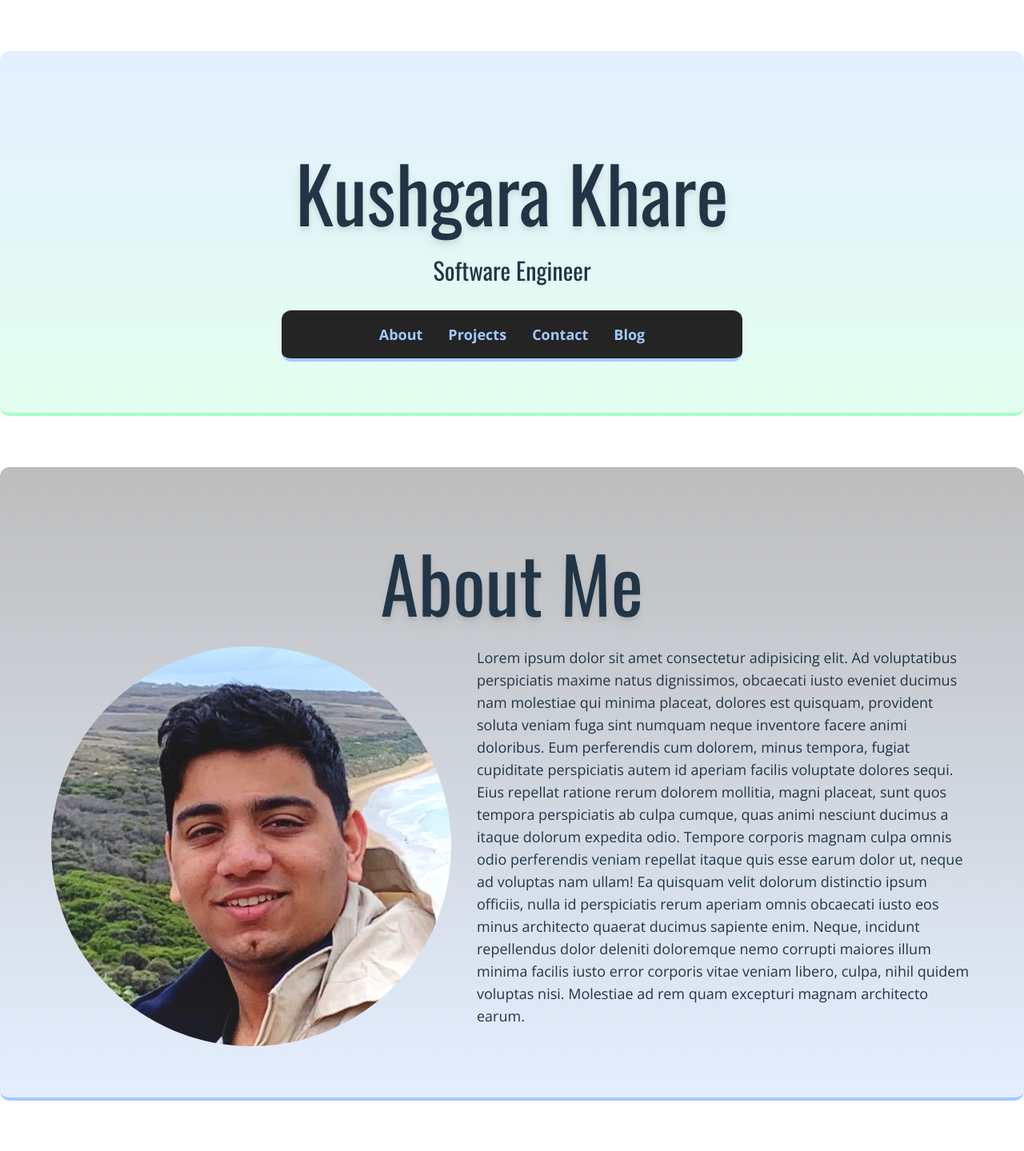
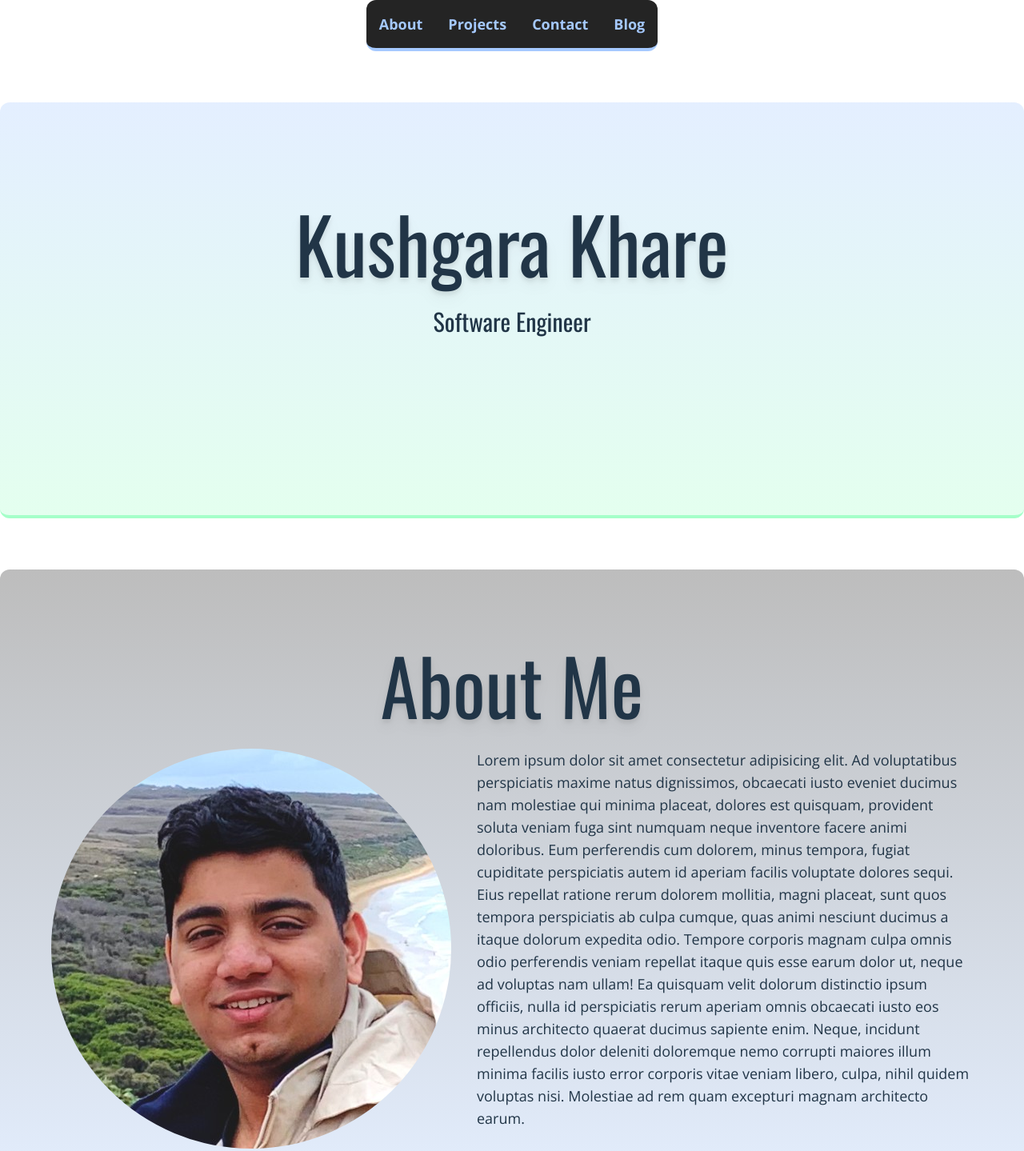
Before and after one commit to KushagraKha/KushagraKha.github.io, a website built with Vite: page index.html in a window 1280 px wide. Shown: the top 1439 px of the page at 80% size. Built offline with nearby package versions, Linux system fonts and the light colour scheme; animation ran at ten frames a second.

Commit message:
made the canvas sticky and also made it fit the viewport exactly

```diff
--- a/index.html
+++ b/index.html
@@ -6,28 +6,32 @@
   <link rel="icon" type="image/svg+xml" href="/vite.svg" />
   <meta name="viewport" content="width=device-width, initial-scale=1.0" />
   <script type="module" src="/src/main.js"></script>
-  <title>Vite App</title>
+  <title>Kushagra's Portfolio</title>
 </head>
 
 <body>
+  <div class="sticky top-0 z-10">
+    <ul class="flex w-full justify-center items-center gap-8 bg-black p-4 rounded-xl shadow-blue/50 border-b-4 border-blue">
+      <li class="text-lg"><a href="#About" class="text-blue font-bold hover:underline hover:text-green decoration-4 underline-offset-4">About</a></li>
+      <li class="text-lg"><a href="#Projects" class="text-blue font-bold hover:underline hover:text-green decoration-4 underline-offset-4">Projects</a></li>
+      <li class="text-lg"><a href="#Contact" class="text-blue font-bold hover:underline hover:text-green decoration-4 underline-offset-4">Contact</a></li>
+      <li class="text-lg"><a href="#Blog" class="text-blue font-bold hover:underline hover:text-green decoration-4 underline-offset-4">Blog</a></li>
+    </ul>
+  </div>
+
   <div style="
       -webkit-backdrop-filter: blur(10px); backdrop-filter: blur(10px); z-index: 1;"
-    class=" bg-gradient-to-b from-blue/30 to-green/30 max-w-screen-xl p-16 mx-auto my-16 z-1 rounded-xl border-b-4 border-green">
+    class=" bg-gradient-to-b from-blue/30 to-green/30 max-w-screen-xl p-16 mx-auto my-16 rounded-xl border-b-4 border-green">
     <div class="flex flex-col justify-center items-center gap-8 mx-auto pt-16 bg-black-800 w-1/2">
       <h1 class="text-8xl drop-shadow-lg shadow-blue">Kushgara Khare</h1>
       <h2 class="text-3xl">Software Engineer</h2>
-      <ul class="flex w-full justify-center items-center gap-8 bg-black p-4 rounded-xl shadow-blue/50 border-b-4 border-blue">
-        <li class="text-lg"><a href="#About" class="text-blue font-bold hover:underline hover:text-green decoration-4 underline-offset-4">About</a></li>
-        <li class="text-lg"><a href="#Projects" class="text-blue font-bold hover:underline hover:text-green decoration-4 underline-offset-4">Projects</a></li>
-        <li class="text-lg"><a href="#Contact" class="text-blue font-bold hover:underline hover:text-green decoration-4 underline-offset-4">Contact</a></li>
-        <li class="text-lg"><a href="#Blog" class="text-blue font-bold hover:underline hover:text-green decoration-4 underline-offset-4">Blog</a></li>
-      </ul>
+      <div class="m-16"></div>
     </div>
   </div>
 
   <div style="
       -webkit-backdrop-filter: blur(10px); backdrop-filter: blur(10px); z-index: 1;"
-    class=" bg-gradient-to-b from-black/30 to-blue/30 max-w-screen-xl p-16 mx-auto my-16 z-1 rounded-xl border-b-4 border-blue">
+    class=" bg-gradient-to-b from-black/30 to-blue/30 max-w-screen-xl p-16 mx-auto my-16 rounded-xl border-b-4 border-blue">
     <div class="mx-auto my-8">
       <h1 class="text-8xl drop-shadow-lg shadow-blue text-center">About Me</h1>
     </div>
@@ -37,11 +41,19 @@
     </div>
   </div>
 
-  <canvas id="nodeCanvas" style="position: absolute;
-      top: 0;
-      left: 0;
-      z-index: -1;">
-  </canvas>
+  <div style="
+      -webkit-backdrop-filter: blur(10px); backdrop-filter: blur(10px); z-index: 1;"
+    class=" bg-gradient-to-b from-black/30 to-green/30 max-w-screen-xl p-16 mx-auto my-16 rounded-xl border-b-4 border-green">
+    <div class="mx-auto my-8">
+      <h1 class="text-8xl drop-shadow-lg shadow-green text-center">Projects</h1>
+    </div>
+    <div class="flex w-full gap-8 my-8">
+      <img class="rounded-full" src="/public/me.jpg" alt="this is me!">
+      <p class="text-lg">Lorem ipsum dolor sit amet consectetur adipisicing elit. Ad voluptatibus perspiciatis maxime natus dignissimos, obcaecati iusto eveniet ducimus nam molestiae qui minima placeat, dolores est quisquam, provident soluta veniam fuga sint numquam neque inventore facere animi doloribus. Eum perferendis cum dolorem, minus tempora, fugiat cupiditate perspiciatis autem id aperiam facilis voluptate dolores sequi. Eius repellat ratione rerum dolorem mollitia, magni placeat, sunt quos tempora perspiciatis ab culpa cumque, quas animi nesciunt ducimus a itaque dolorum expedita odio. Tempore corporis magnam culpa omnis odio perferendis veniam repellat itaque quis esse earum dolor ut, neque ad voluptas nam ullam! Ea quisquam velit dolorum distinctio ipsum officiis, nulla id perspiciatis rerum aperiam omnis obcaecati iusto eos minus architecto quaerat ducimus sapiente enim. Neque, incidunt repellendus dolor deleniti doloremque nemo corrupti maiores illum minima facilis iusto error corporis vitae veniam libero, culpa, nihil quidem voluptas nisi. Molestiae ad rem quam excepturi magnam architecto earum.</p>
+    </div>
+  </div>
+
+  <canvas id="nodeCanvas" style="position: fixed; top: 0; left: 0; z-index: -1; width: 100vw;"></canvas>
 </body>
 
 </html>
```
